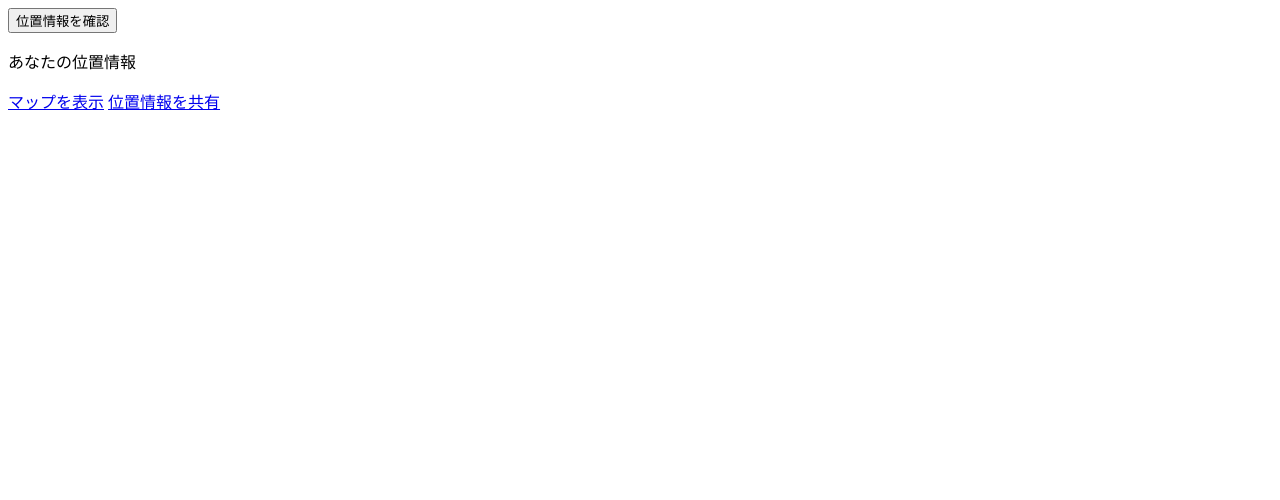
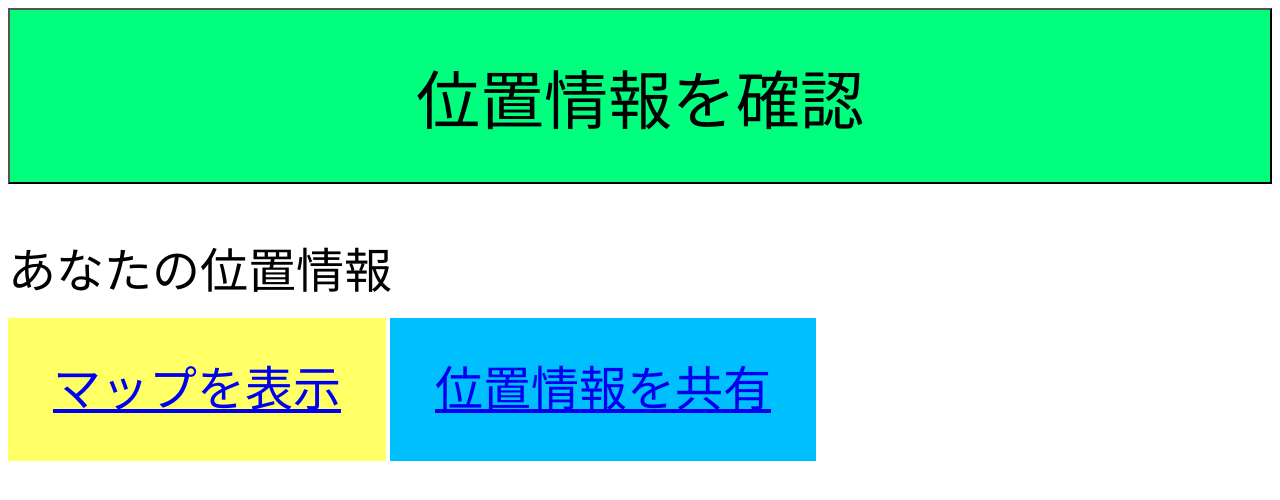
Before and after one commit to 183x/arly, a plain HTML site: page index.html in a window 1280 px wide. Drawn offline with Linux system fonts and the light colour scheme.

Commit message:
Update index.html

```diff
--- a/index.html
+++ b/index.html
@@ -52,11 +52,11 @@
 </head>
 <body>
 
-    <button onclick="test()">位置情報を確認</button>
-    <p>あなたの位置情報</p>
-    <a id="sample" target="_blank" href='https://aru.pw'>マップを表示</a>
-    <a id="sample2" target="_blank" href='https://aru.pw'>位置情報を共有</a>
-    <pre id="position_view"></pre>
+    <font size="6"> <button onclick="test()" style="width: 100%; padding: 40px; background-color:#00ff7f; font-size: 200%;">位置情報を確認</button></font>
+    <font size="7"><p>あなたの位置情報</p></font>
+    <font size="6"><a id="sample" target="_blank" href='https://aru.pw' style="width: 100%; padding: 45px; background-color:#ffff66; font-size: 150%;">マップを表示</a></font>
+    <font size="6"><a id="sample2" target="_blank" href='https://aru.pw' style="width: 100%; padding: 45px; background-color:#00bfff; font-size: 150%;">位置情報を共有</a></font>
+    <font size="20"><p><pre id="position_view"></pre></p></font>
 
 </body>
 
```
